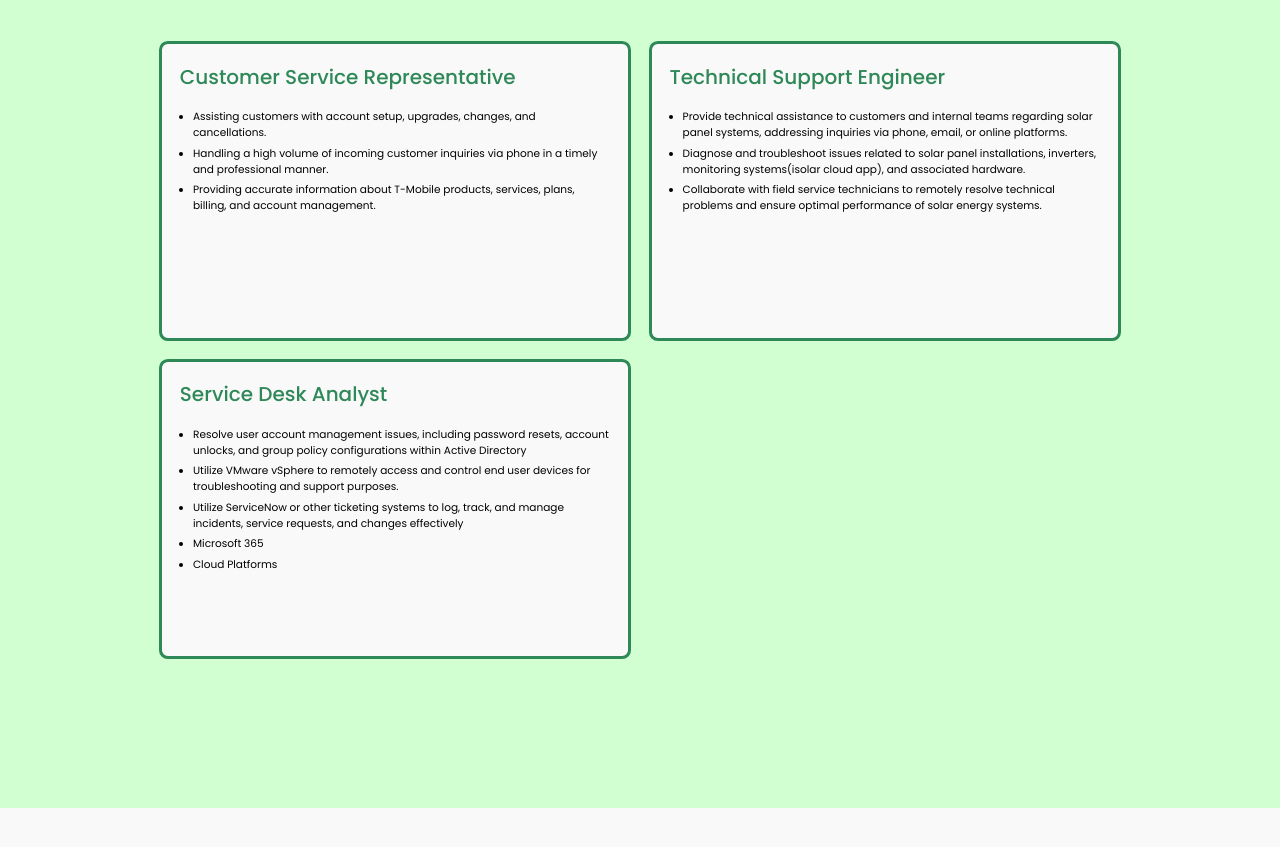
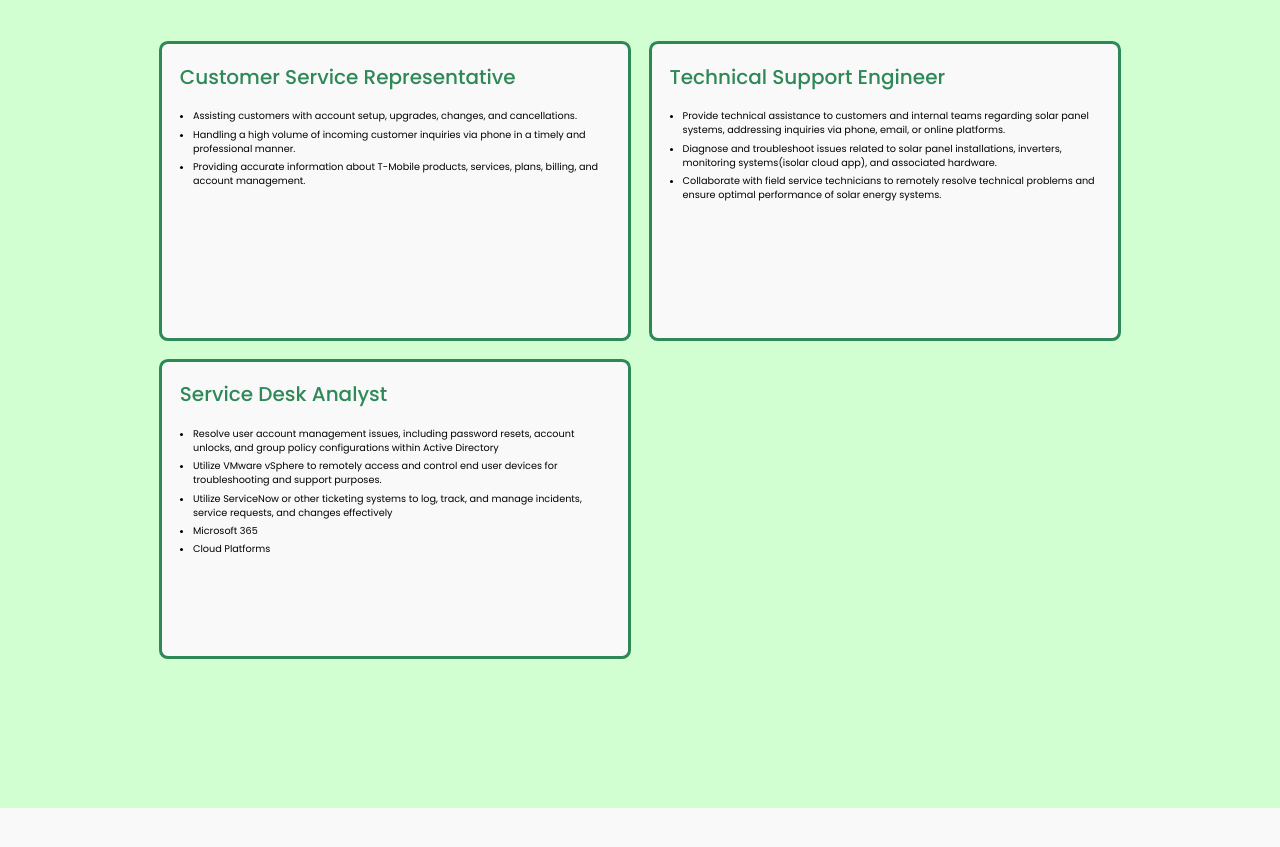
Before and after one commit to markmorano/web, a plain HTML site: page index.html in a window 1280 px wide. Shown: the part 1253-2100 px from the top of the page. Drawn offline with nearby package versions, Linux system fonts and the light colour scheme.

Commit message:
Update myweb.css

```diff
--- a/myweb.css
+++ b/myweb.css
@@ -293,8 +293,8 @@ text-animation span after
 }
 
 .projects-info ul{
-    margin-top: 1rem;
-    font-size: 1.2rem;
+    margin-top: 0.99rem;
+    font-size: 1.1rem;
     font-weight: 400;
     padding-left: 1.5rem;
 }
```
